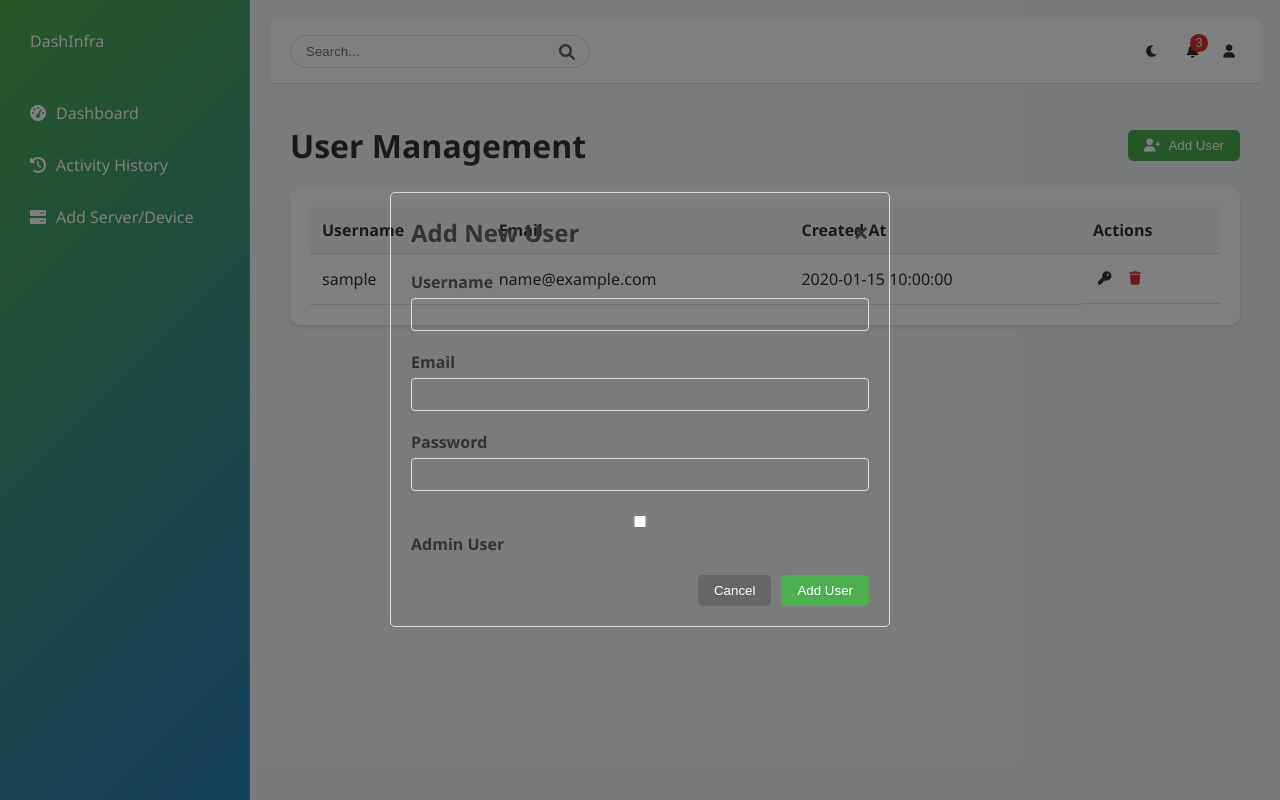
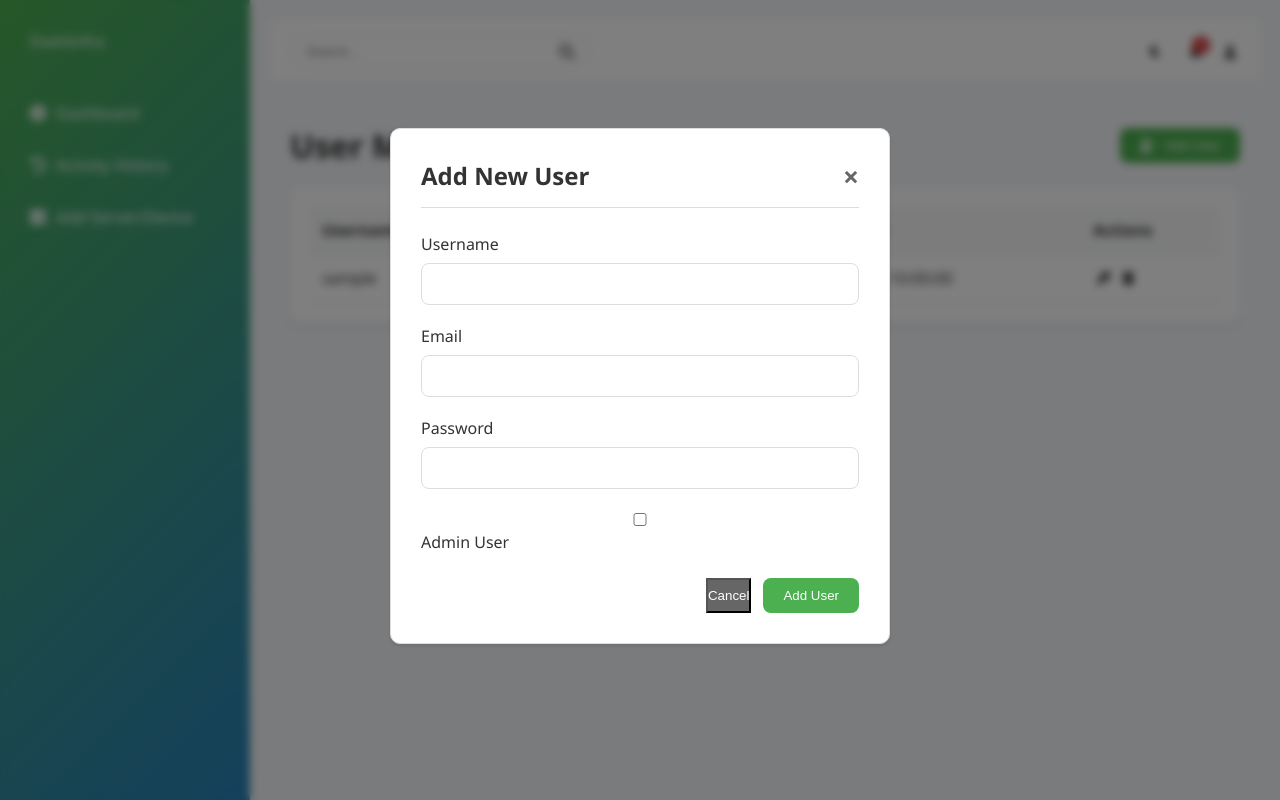
Before and after one commit to wa7med/dashinfra, a Flask app: page /users in a window 1280 px wide, after a click on "Add User". Run offline with Flask 3, Linux system fonts and the light colour scheme; a user stored in the database is signed in; tables that the repository leaves empty hold one stand-in row (values such as "Sample post"); some libraries are stand-ins or nearby versions.

Commit message:
Updated the modal styling to better match the app's theme

```diff
--- a/templates/users.html
+++ b/templates/users.html
@@ -201,11 +201,7 @@ window.onclick = function(event) {
     color: var(--text-primary);
 }
 
-.actions {
-    display: flex;
-    gap: 8px;
-}
-
+/* Modal Styles */
 .modal {
     display: none;
     position: fixed;
@@ -214,31 +210,47 @@ window.onclick = function(event) {
     top: 0;
     width: 100%;
     height: 100%;
-    background-color: rgba(0,0,0,0.5);
+    background-color: rgba(0, 0, 0, 0.5);
+    backdrop-filter: blur(4px);
 }
 
 .modal-content {
-    background-color: var(--background-color);
-    margin: 15% auto;
-    padding: 20px;
+    background-color: var(--card-bg);
+    color: var(--text-primary);
+    margin: 10% auto;
+    padding: 30px;
+    border-radius: 10px;
+    width: 90%;
+    max-width: 500px;
+    position: relative;
+    box-shadow: var(--card-shadow);
     border: 1px solid var(--border-color);
-    border-radius: 5px;
-    width: 80%;
-    max-width: 500px;
 }
 
 .modal-header {
     display: flex;
     justify-content: space-between;
     align-items: center;
-    margin-bottom: 20px;
+    margin-bottom: 25px;
+    padding-bottom: 15px;
+    border-bottom: 1px solid var(--border-color);
+}
+
+.modal-header h2 {
+    margin: 0;
+    color: var(--text-primary);
+    font-size: 24px;
 }
 
 .close {
-    color: var(--text-color);
+    color: var(--text-secondary);
     font-size: 28px;
     font-weight: bold;
     cursor: pointer;
+    background: none;
+    border: none;
+    padding: 0;
+    line-height: 1;
 }
 
 .close:hover {
@@ -251,71 +263,112 @@ window.onclick = function(event) {
 
 .form-group label {
     display: block;
-    margin-bottom: 5px;
+    margin-bottom: 8px;
+    color: var(--text-primary);
+    font-weight: 500;
 }
 
-.form-group input {
+.form-group input[type="text"],
+.form-group input[type="email"],
+.form-group input[type="password"] {
     width: 100%;
-    padding: 8px;
+    padding: 12px 15px;
     border: 1px solid var(--border-color);
-    border-radius: 4px;
-    background-color: var(--input-background);
-    color: var(--text-color);
+    border-radius: 8px;
+    background-color: var(--input-bg);
+    color: var(--text-primary);
+    font-size: 14px;
+    transition: border-color 0.3s, box-shadow 0.3s;
 }
 
-.form-text {
-    font-size: 0.875em;
-    color: var(--text-muted);
+.form-group input:focus {
+    outline: none;
+    border-color: var(--primary-color);
+    box-shadow: 0 0 0 0.2rem rgba(76, 175, 80, 0.25);
+}
+
+.form-group input::placeholder {
+    color: var(--text-secondary);
 }
 
 .modal-footer {
+    margin-top: 25px;
     display: flex;
     justify-content: flex-end;
-    gap: 10px;
-    margin-top: 20px;
+    gap: 12px;
+}
+
+.btn {
+    padding: 10px 20px;
+    border: none;
+    border-radius: 8px;
+    cursor: pointer;
+    font-size: 14px;
+    font-weight: 500;
+    transition: background-color 0.3s, transform 0.1s;
+}
+
+.btn:active {
+    transform: scale(0.98);
+}
+
+.btn-primary {
+    background-color: var(--primary-color);
+    color: white;
+}
+
+.btn-primary:hover {
+    background-color: var(--hover-color);
+}
+
+.btn-secondary {
+    background-color: var(--secondary-color);
+    color: var(--text-primary);
+}
+
+.btn-secondary:hover {
+    background-color: var(--hover-bg);
 }
 
 .action-btn {
-    background: var(--primary-color);
+    background-color: var(--primary-color);
     color: white;
     border: none;
-    padding: 8px 16px;
-    border-radius: 5px;
+    padding: 10px 20px;
+    border-radius: 8px;
     cursor: pointer;
     display: flex;
     align-items: center;
     gap: 8px;
+    font-weight: 500;
+    transition: background-color 0.3s;
 }
 
-.cancel-btn {
-    background: var(--secondary-color);
-    color: white;
-    border: none;
-    padding: 8px 16px;
-    border-radius: 5px;
-    cursor: pointer;
+.action-btn:hover {
+    background-color: var(--hover-color);
 }
 
-.delete-btn {
+.icon-btn {
+    background: none;
+    border: none;
+    color: var(--text-primary);
+    cursor: pointer;
+    padding: 4px;
+    transition: color 0.3s;
+}
+
+.icon-btn:hover {
+    color: var(--primary-color);
+}
+
+.delete-btn:hover {
     color: var(--danger-color);
 }
 
-.alert {
-    padding: 12px;
-    border-radius: 5px;
-    margin-bottom: 20px;
-}
-
-.alert-success {
-    background: var(--success-bg);
-    color: var(--success-color);
-    border: 1px solid var(--success-border);
-}
-
-.alert-error {
-    background: var(--danger-bg);
-    color: var(--danger-color);
-    border: 1px solid var(--danger-border);
+.form-text {
+    font-size: 12px;
+    color: var(--text-secondary);
+    margin-top: 6px;
 }
 </style>
 {% endblock %}
```
